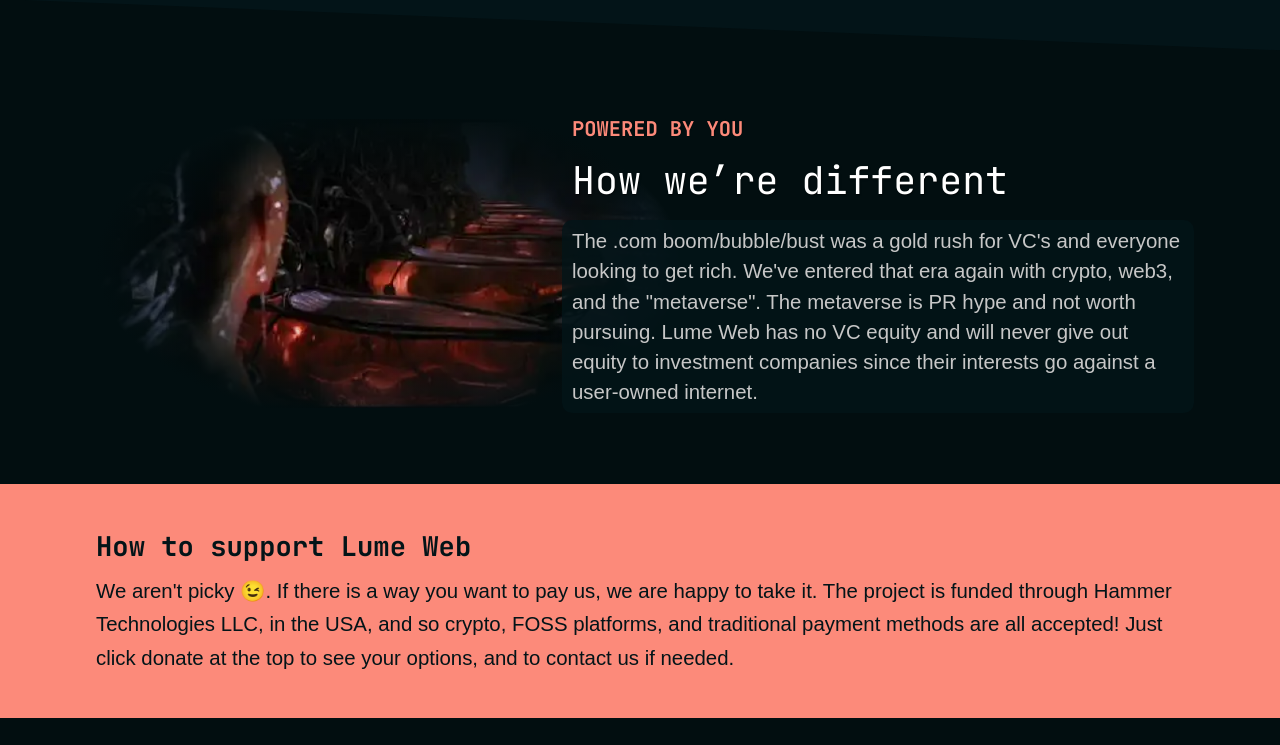
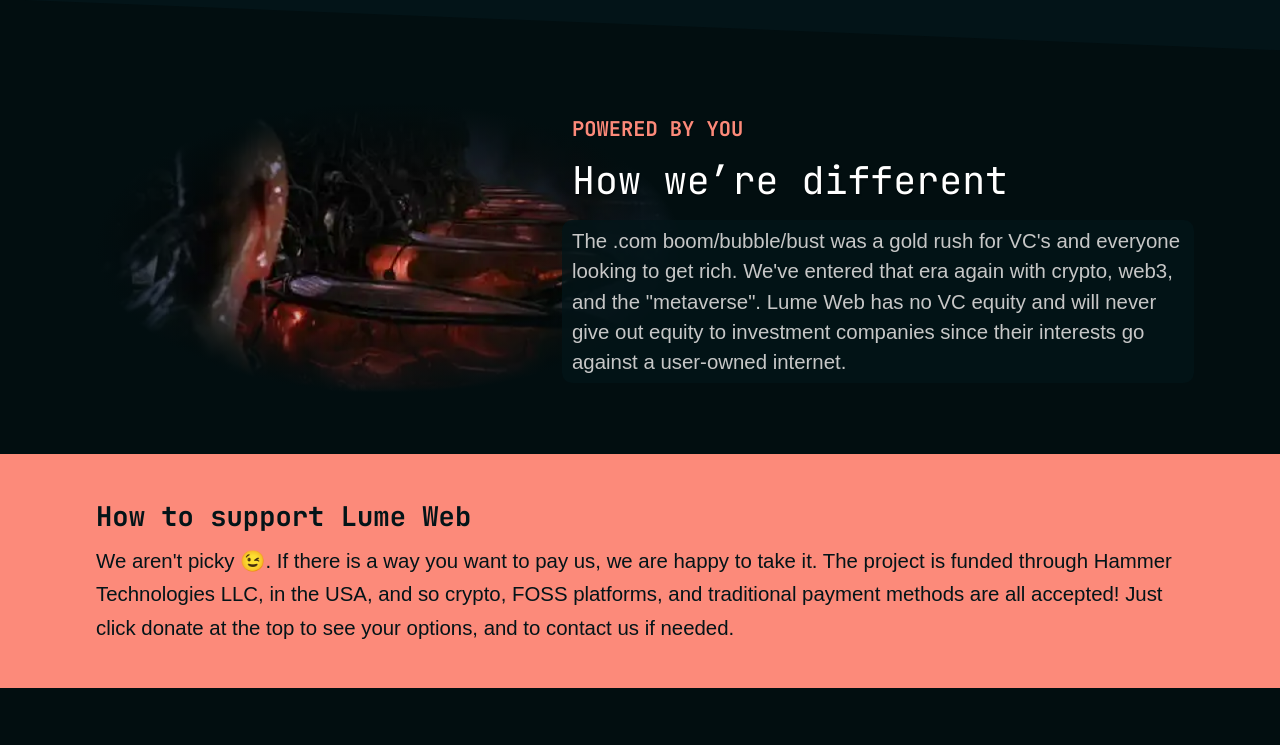
Before and after one commit to LumeWeb/web3extension.io, an Astro site: page /donate in a window 1280 px wide. Shown: the part 1907-2652 px from the top of the page. Built offline with nearby package versions, Linux system fonts and the light colour scheme; Astro itself is replaced by a stand-in of ours; a web font is replaced by a local one.

Commit message:
refactor: remove line about metaverse

```diff
--- a/src/components/Donate/Difference/Difference.astro
+++ b/src/components/Donate/Difference/Difference.astro
@@ -12,7 +12,7 @@
         How we&rsquo;re different
       </h3>
       <p>
-        The .com boom/bubble/bust was a gold rush for VC's and everyone looking to get rich. We've entered that era again with crypto, web3, and the "metaverse". The metaverse is PR hype and not worth pursuing. Lume Web has no VC equity and will never give out equity to investment companies since their interests go against a user-owned internet.
+        The .com boom/bubble/bust was a gold rush for VC's and everyone looking to get rich. We've entered that era again with crypto, web3, and the "metaverse". Lume Web has no VC equity and will never give out equity to investment companies since their interests go against a user-owned internet.
       </p>
     </div>
   </div>
```
